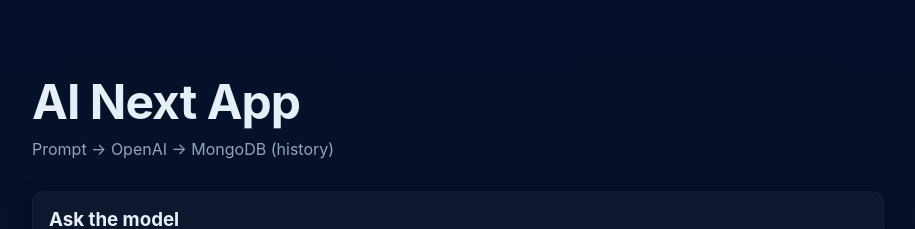
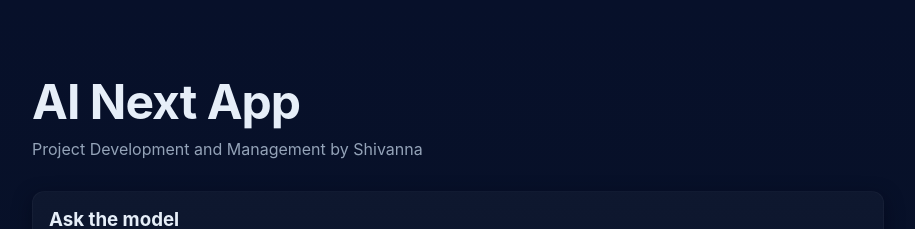
Before and after one commit to shivannadm/ai-stack-showdown, a Next.js app in the folder ai-next/: page / in a window 1280 px wide. Shown: the top 229 px of the page, without its empty margins (182-1097 px from the left). Built offline with nearby package versions, Linux system fonts and the light colour scheme; no server answers; the database is empty.

Commit message:
Update page.tsx

```diff
--- a/ai-next/app/page.tsx
+++ b/ai-next/app/page.tsx
@@ -18,7 +18,7 @@
         color: 'var(--muted)',
         fontSize: '16px'
       }}>
-        Prompt → OpenAI → MongoDB (history)
+        Project Development and Management by Shivanna
       </p>
 
       <div className="card">
```
